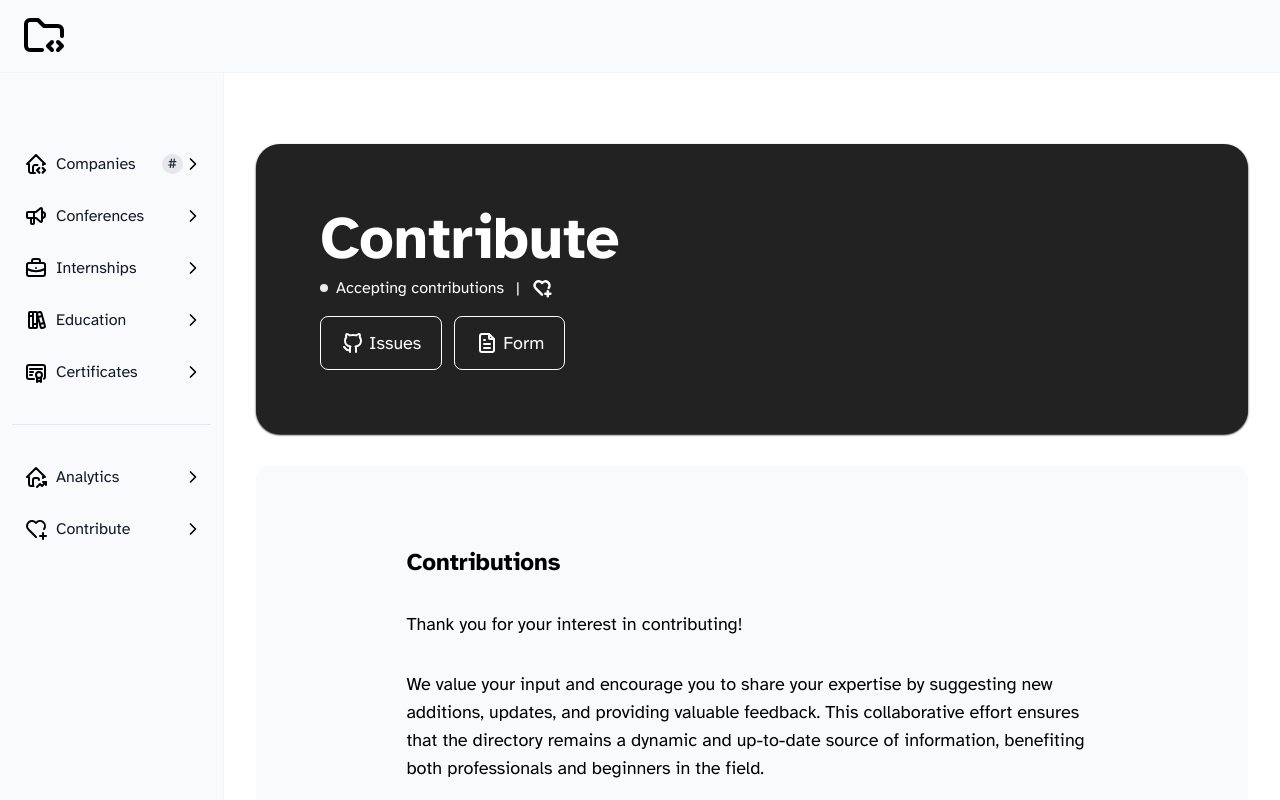
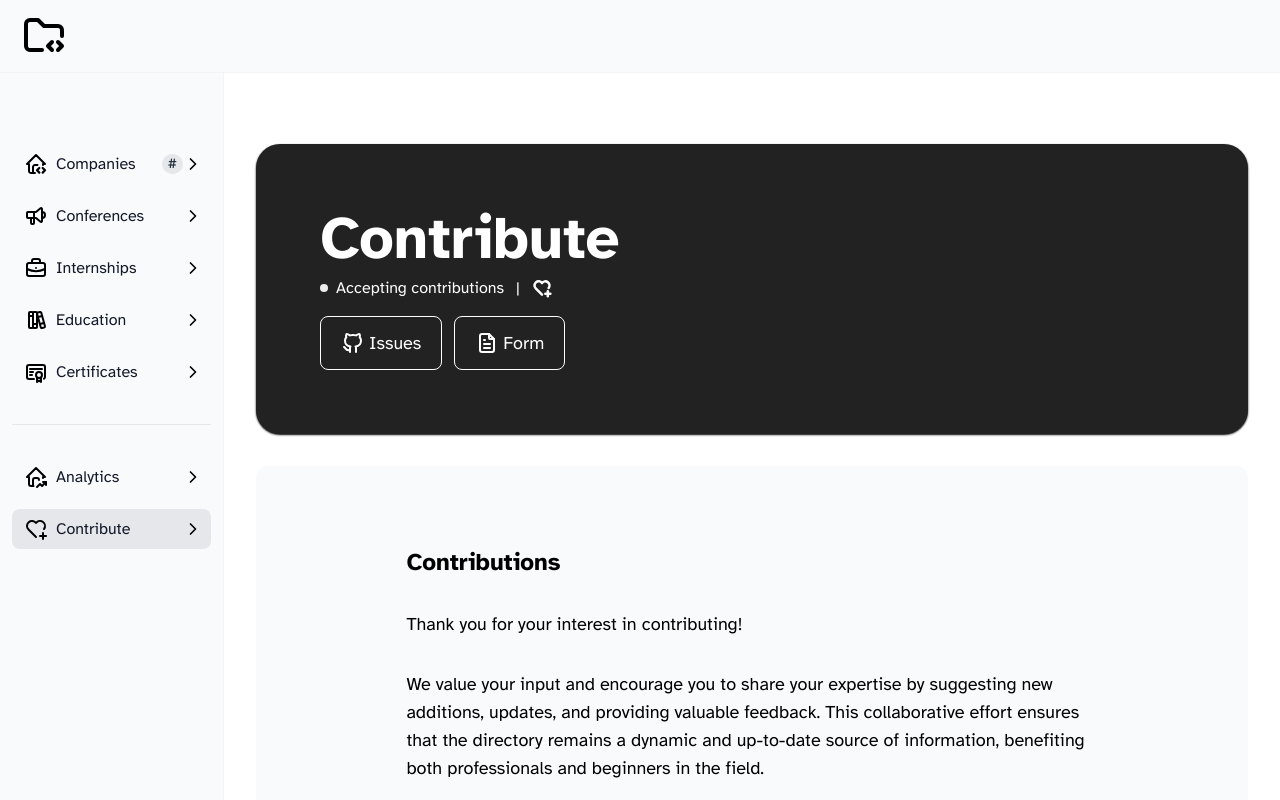
Before and after one commit to stefanicjuraj/datalog, a React (Vite) app: page /contribute in a window 1280 px wide. Shown: the top 800 px of the page. Built offline with nearby package versions, Linux system fonts and the light colour scheme.

Commit message:
fix(sidebar): fix route to active class

```diff
--- a/src/components/Sidebar.tsx
+++ b/src/components/Sidebar.tsx
@@ -149,7 +149,7 @@ const Sidebar: React.FC = () => {
                         </li>
                         <li>
                             {/* contribute */}
-                            <Link to="/contribute" className={`flex items-center p-2 text-gray-900 rounded-lg hover:bg-gray-200 group ${activeClass("/analytics")}`} >
+                            <Link to="/contribute" className={`flex items-center p-2 text-gray-900 rounded-lg hover:bg-gray-200 group ${activeClass("/contribute")}`} >
                                 <img src={contribute} className="ml-1 h-6 w-6" alt="contribute" />
                                 <span className="flex-1 ml-2 whitespace-nowrap">
                                     Contribute
```
